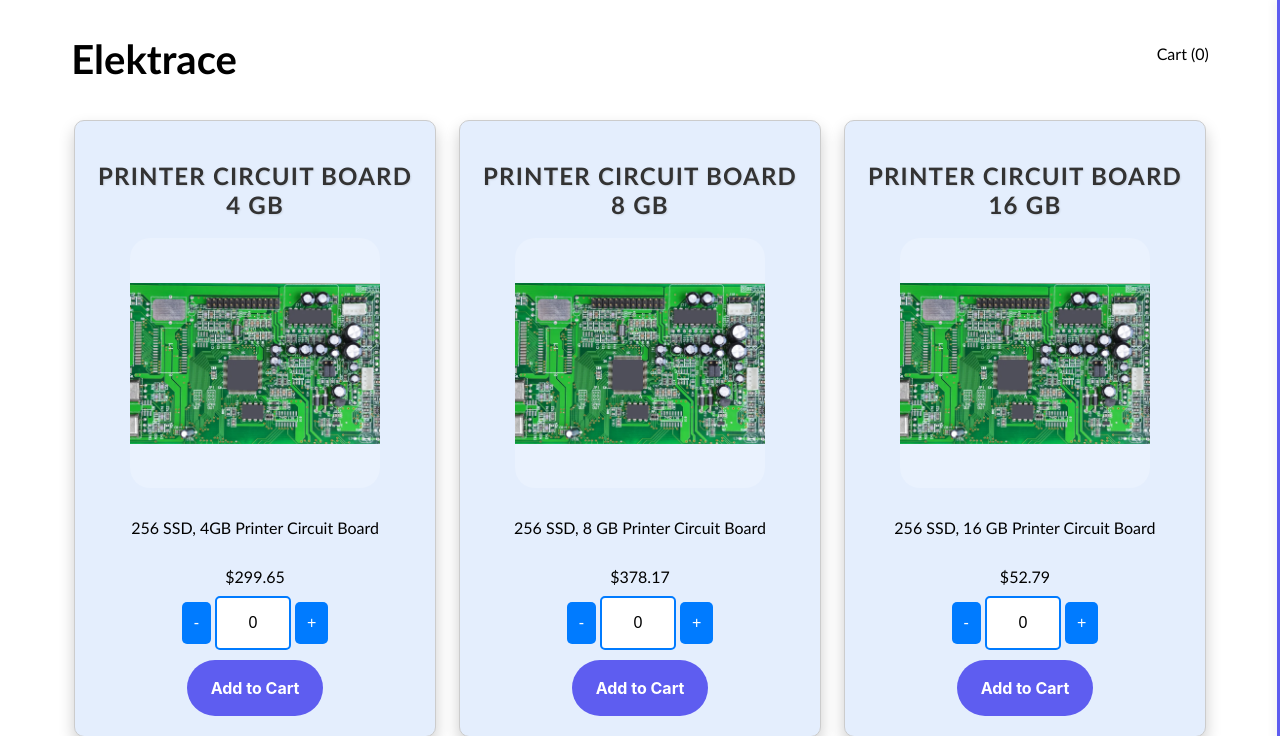
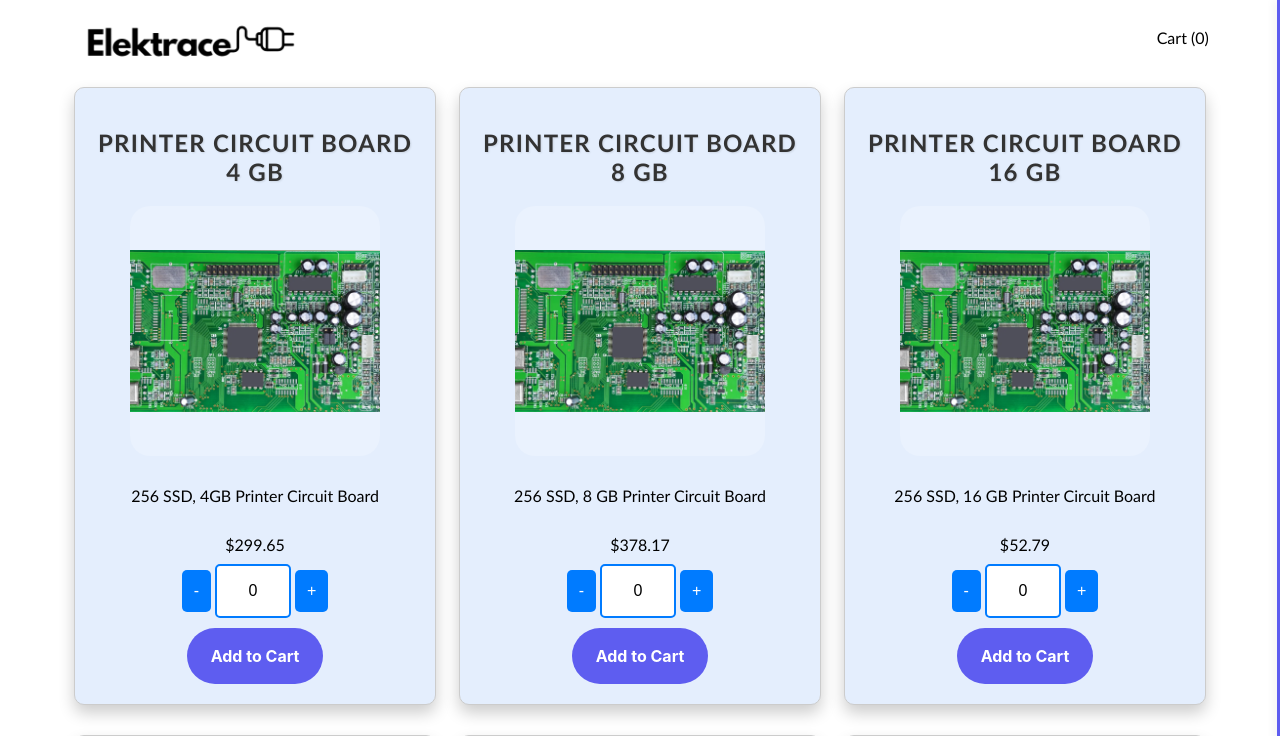
Before and after one commit to Husami01/supplychaindemo, a Flask app: page / in a window 1280 px wide. Shown: the top 736 px of the page. Run offline with Flask 3, Linux system fonts and the light colour scheme.

Commit message:
logo change

```diff
--- a/static/Style.css
+++ b/static/Style.css
@@ -154,10 +154,9 @@
   align-items: center;
 }
 
-h1{
-  font-size: 5vh;
+.logo{
+  width: 30vh;
   margin-left: 5%;
-  font-family: 'Trebuchet MS', sans-serif;
 }
 
 h2 {
--- a/templates/index.html
+++ b/templates/index.html
@@ -6,7 +6,7 @@
 </head>
 <body>
   <div class="head-container">
-    <h1>Elektrace</h1>
+    <img class ="logo" src="static/images/logo.png"></img>
     <p class="open-cart">Cart (<span id="cart-count">0</span>)</p>
   </div>
   <div class="items-container">
```
Also changed, not shown: static/images/logo.png (added).
